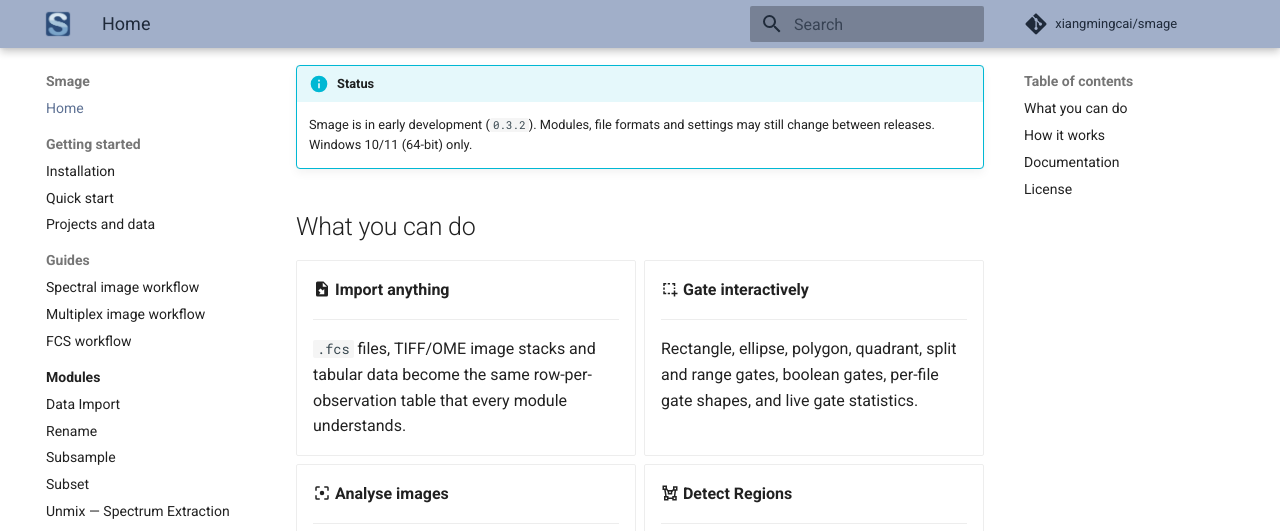
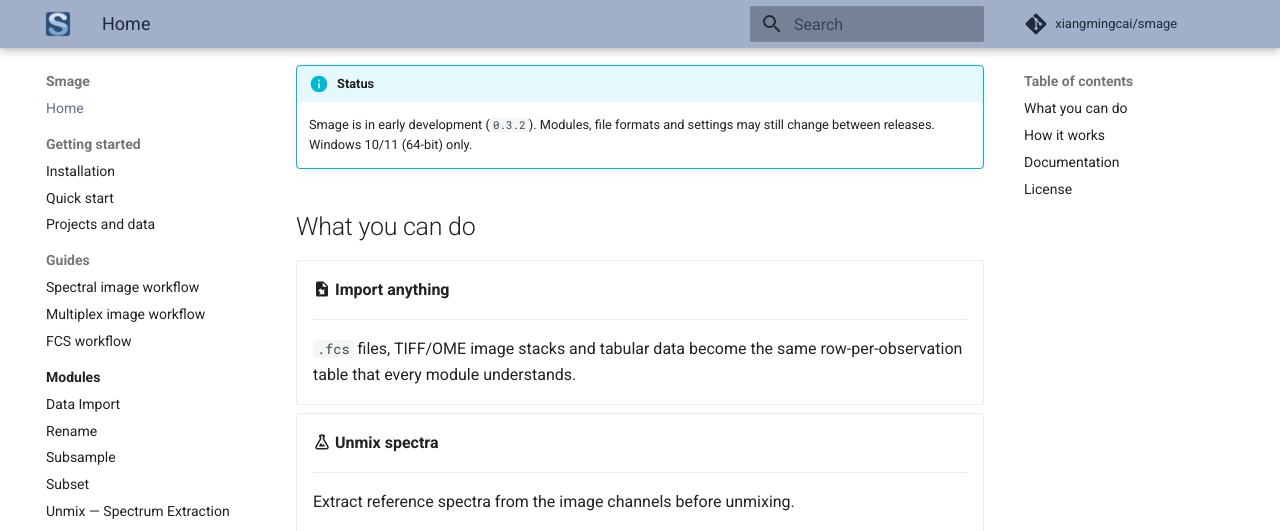
Before and after one commit to xiangmingcai/smage, an MkDocs documentation site: the page built from docs/index.md, in a window 1280 px wide and 1400 px high, scrolled down 1013 px. Shown: the top 531 px of the window. Built offline with MkDocs 1.6.1 and Material for MkDocs 9.7.7, drawn with Linux system fonts in a browser that asks for light colours; comment, search, counter and statistics services are not loaded; some of the changed text lies outside the part shown; grey boxes are pictures that could not be loaded.

Commit message:
Add feature clips to the What you can do cards
Embed six silent, looping 1080p clips in one-per-row cards on the home
page: spectra extraction, unmix QC, gating, segmentation, Region
detection and cluster/UMAP/heatmap. Clips load and play only while
visible and respect the reduced-motion setting; posters avoid black
frames.

Signed-off-by: xiangmingcai <37839286+xiangmingcai@users.noreply.github.com>

```diff
--- a/docs/assets/extra.css
+++ b/docs/assets/extra.css
@@ -11,6 +11,22 @@
   --md-primary-bg-color--light: rgba(31, 42, 58, 0.72);
   /* Links need more contrast than the header on a white page. */
   --md-typeset-a-color:         #5b6f92;
+}
+
+/* Feature clips embedded in the "What you can do" cards. One card per row. */
+.md-typeset .grid.video-cards {
+  grid-template-columns: 1fr;
+}
+
+.clip {
+  display: block;
+  width: 100%;
+  aspect-ratio: 16 / 9;
+  margin: 0.8rem 0 0;
+  background: #000000;
+  border: 1px solid #dbe3ec;
+  border-radius: 6px;
+  object-fit: cover;
 }
 
 /* Responsive 16:9 video embeds used by the workflow guides. */
--- /dev/null
+++ b/docs/assets/videos.js
@@ -0,0 +1,36 @@
+// Play the feature clips only while they are visible, and respect the
+// operating system's reduced-motion setting. Clips are muted, so autoplay is
+// allowed without user interaction.
+(() => {
+  const clips = Array.from(document.querySelectorAll("video.clip"));
+  if (!clips.length) return;
+
+  const reduced = window.matchMedia("(prefers-reduced-motion: reduce)");
+  if (reduced.matches || !("IntersectionObserver" in window)) {
+    clips.forEach((clip) => {
+      clip.controls = true;
+    });
+    return;
+  }
+
+  const observer = new IntersectionObserver(
+    (entries) => {
+      entries.forEach((entry) => {
+        const clip = entry.target;
+        if (entry.isIntersecting) {
+          const playing = clip.play();
+          if (playing && playing.catch) {
+            playing.catch(() => {
+              clip.controls = true;
+            });
+          }
+        } else {
+          clip.pause();
+        }
+      });
+    },
+    { threshold: 0.4 }
+  );
+
+  clips.forEach((clip) => observer.observe(clip));
+})();
--- a/docs/index.md
+++ b/docs/index.md
@@ -18,7 +18,7 @@ compensation, unmixing, segmentation, clustering, feature tables and export.
 
 ## What you can do
 
-<div class="grid cards" markdown>
+<div class="grid cards video-cards" markdown>
 
 -   :material-file-import: **Import anything**
 
@@ -27,12 +27,39 @@ compensation, unmixing, segmentation, clustering, feature tables and export.
     `.fcs` files, TIFF/OME image stacks and tabular data become the same
     row-per-observation table that every module understands.
 
+-   :material-flask-outline: **Unmix spectra**
+
+    ---
+
+    Extract reference spectra from the image channels before unmixing.
+
+    <video class="clip" muted loop playsinline preload="none"
+           poster="assets/videos/extract-spectra-poster.jpg">
+      <source src="assets/videos/extract-spectra.mp4" type="video/mp4">
+    </video>
+
+-   :material-check-decagram-outline: **Check unmixing**
+
+    ---
+
+    Inspect the unmixed channels and residuals before mapping the result.
+
+    <video class="clip" muted loop playsinline preload="none"
+           poster="assets/videos/unmix-qc-poster.jpg">
+      <source src="assets/videos/unmix-qc.mp4" type="video/mp4">
+    </video>
+
 -   :material-selection-drag: **Gate interactively**
 
     ---
 
     Rectangle, ellipse, polygon, quadrant, split and range gates, boolean
     gates, per-file gate shapes, and live gate statistics.
+
+    <video class="clip" muted loop playsinline preload="none"
+           poster="assets/videos/gating-poster.jpg">
+      <source src="assets/videos/gating.mp4" type="video/mp4">
+    </video>
 
 -   :material-image-filter-center-focus: **Analyse images**
 
@@ -42,6 +69,11 @@ compensation, unmixing, segmentation, clustering, feature tables and export.
     with Signal Expansion; per-Region pixel area; and per-class feature
     aggregation.
 
+    <video class="clip" muted loop playsinline preload="none"
+           poster="assets/videos/segmentation-poster.jpg">
+      <source src="assets/videos/segmentation.mp4" type="video/mp4">
+    </video>
+
 -   :material-vector-polygon: **Detect Regions**
 
     ---
@@ -50,12 +82,22 @@ compensation, unmixing, segmentation, clustering, feature tables and export.
     Expansion, edit in/out boundaries on the image, convert each Region to
     a 0/1 channel and measure its pixel area.
 
+    <video class="clip" muted loop playsinline preload="none"
+           poster="assets/videos/region-poster.jpg">
+      <source src="assets/videos/region.mp4" type="video/mp4">
+    </video>
+
 -   :material-chart-scatter-plot: **Explore**
 
     ---
 
     UMAP / t-SNE, clustering (PhenoGraph, Leiden, FlowSOM, PARC), feature
     heatmaps and publication-ready figures.
+
+    <video class="clip" muted loop playsinline preload="none"
+           poster="assets/videos/cluster-umap-heatmap-poster.jpg">
+      <source src="assets/videos/cluster-umap-heatmap.mp4" type="video/mp4">
+    </video>
 
 -   :material-image-multiple-outline: **Visualise with Figure**
 
--- a/mkdocs.yml
+++ b/mkdocs.yml
@@ -8,6 +8,9 @@ copyright: Copyright &copy; 2026 Amsterdam UMC — GPL-3.0
 
 extra_css:
   - assets/extra.css
+
+extra_javascript:
+  - assets/videos.js
 
 theme:
   name: material
```
Also changed, not shown: docs/assets/videos/cluster-umap-heatmap-poster.jpg (added), docs/assets/videos/extract-spectra-poster.jpg (added), docs/assets/videos/gating-poster.jpg (added), docs/assets/videos/region-poster.jpg (added), docs/assets/videos/segmentation-poster.jpg (added), docs/assets/videos/unmix-qc-poster.jpg (added), 6 other files.
